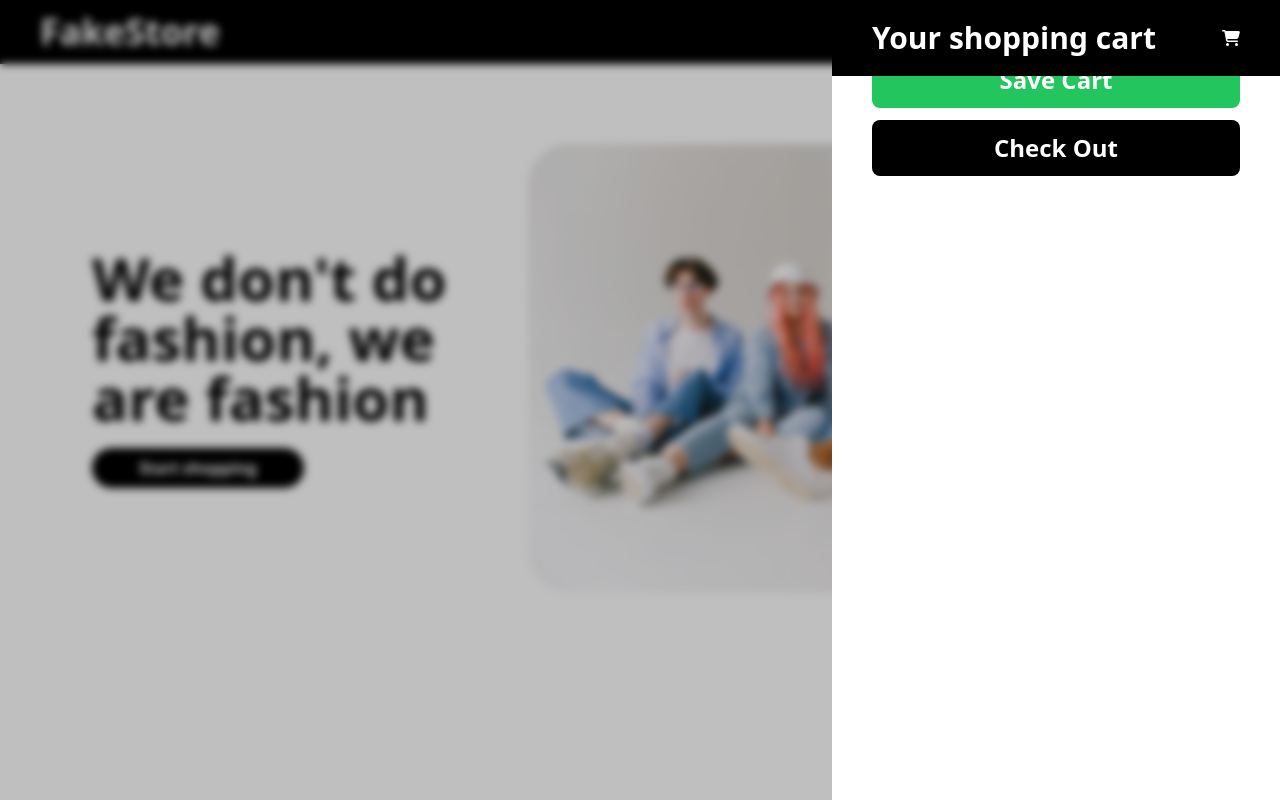
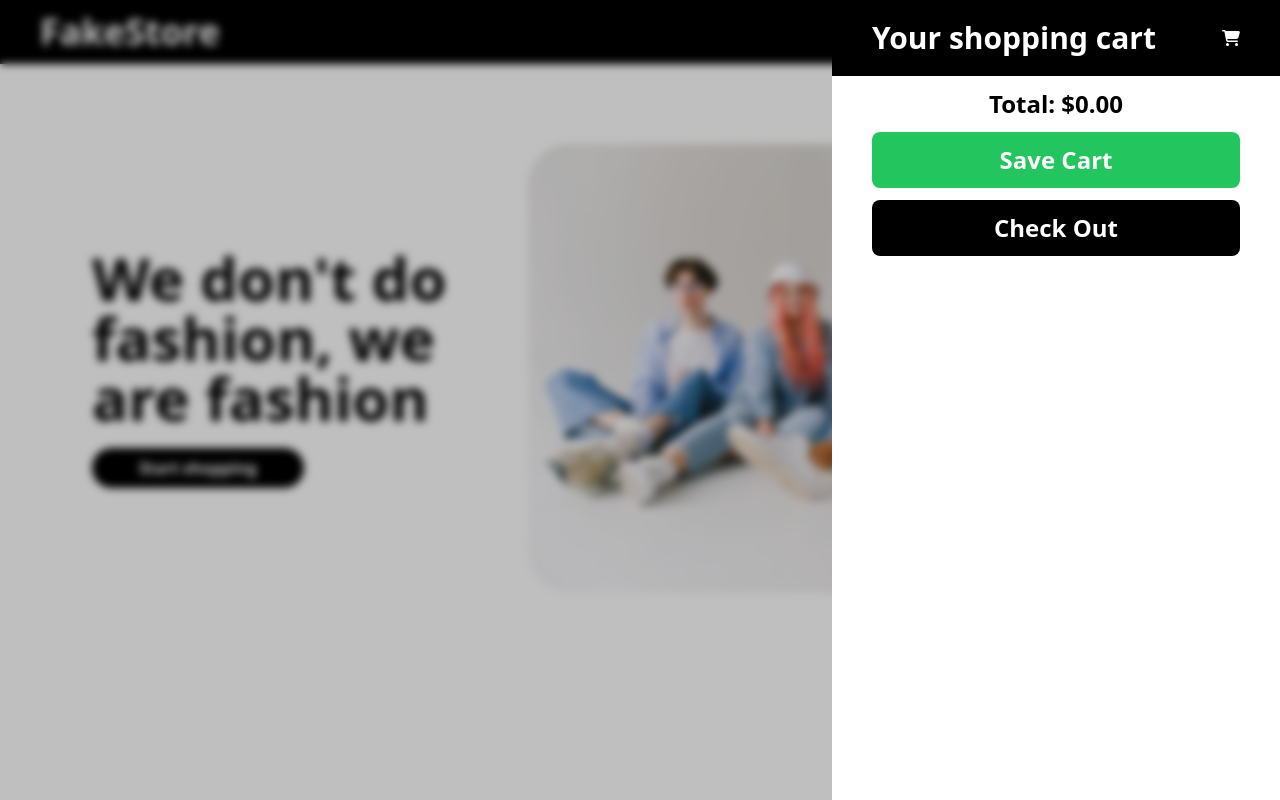
Before and after one commit to marriagav/shopping-cart, a React (Create React App) app: page / in a window 1280 px wide. Both pictures are taken after a click on the button 1113 px from the left and 32 px from the top of the page. Built offline with nearby package versions, Linux system fonts and the light colour scheme; no server answers; the database is empty.

Commit message:
better web ui

```diff
--- a/src/components/ShoppingCart.tsx
+++ b/src/components/ShoppingCart.tsx
@@ -73,7 +73,7 @@ function ShoppingCart(props: ShoppingCartProps) {
       onClick={handleCloseModal}
     >
       <div className="bg-white h-full flex flex-col w-full max-w-md gap-3 overflow-auto overscroll-none">
-        <div className="flex flex-row flex-wrap-reverse items-center justify-between px-10 py-5 gap-x-10 gap-y-5 sticky top-0 bg-black text-white -my-10">
+        <div className="flex flex-row flex-wrap-reverse items-center justify-between px-10 py-5 gap-x-10 gap-y-5 sticky top-0 bg-black text-white">
           <h2 className="text-3xl font-bold">Your shopping cart</h2>
           <button
             className="self-center ml-auto"
@@ -82,7 +82,7 @@ function ShoppingCart(props: ShoppingCartProps) {
             <FontAwesomeIcon icon={faShoppingCart} />
           </button>
         </div>
-        <div className="flex flex-col gap-7 px-10 pb-5">
+        <div className="flex flex-col gap-7 px-10 pb-16">
           {itemCards}
           <div className="flex flex-col items-center font-bold gap-3 text-2xl">
             <p>Total: ${cartTotal.toFixed(2)}</p>
```
